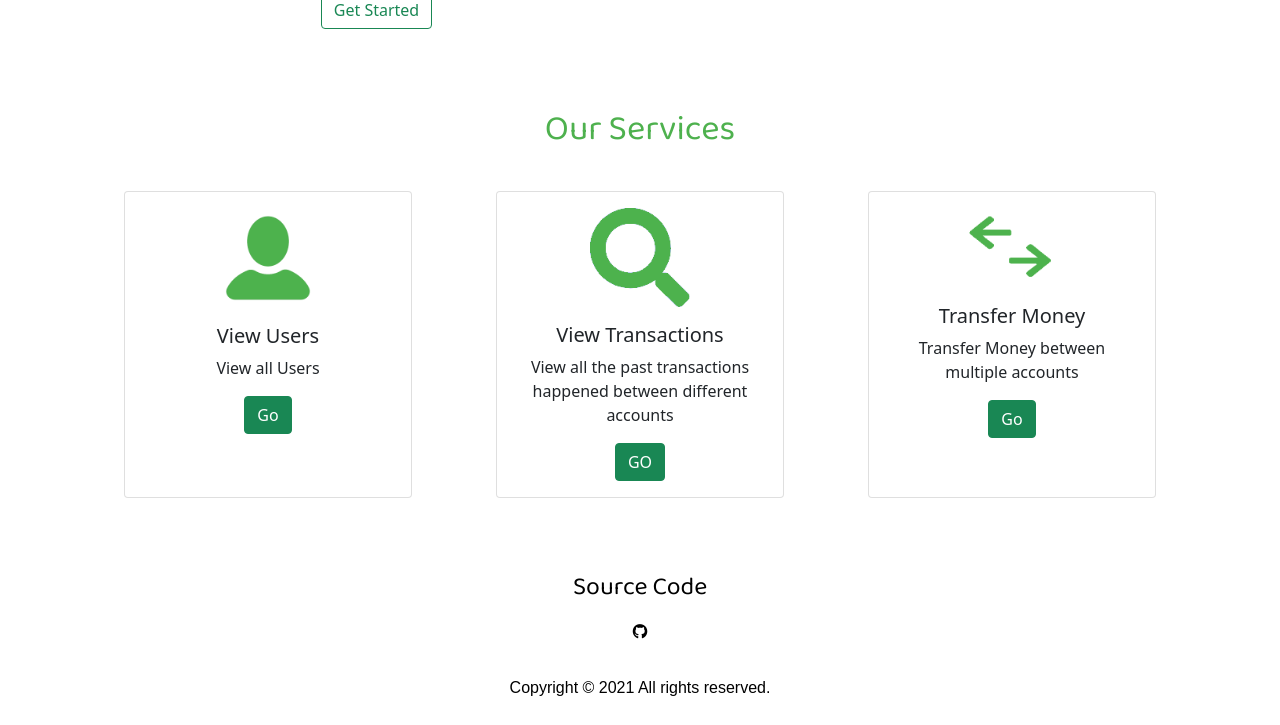
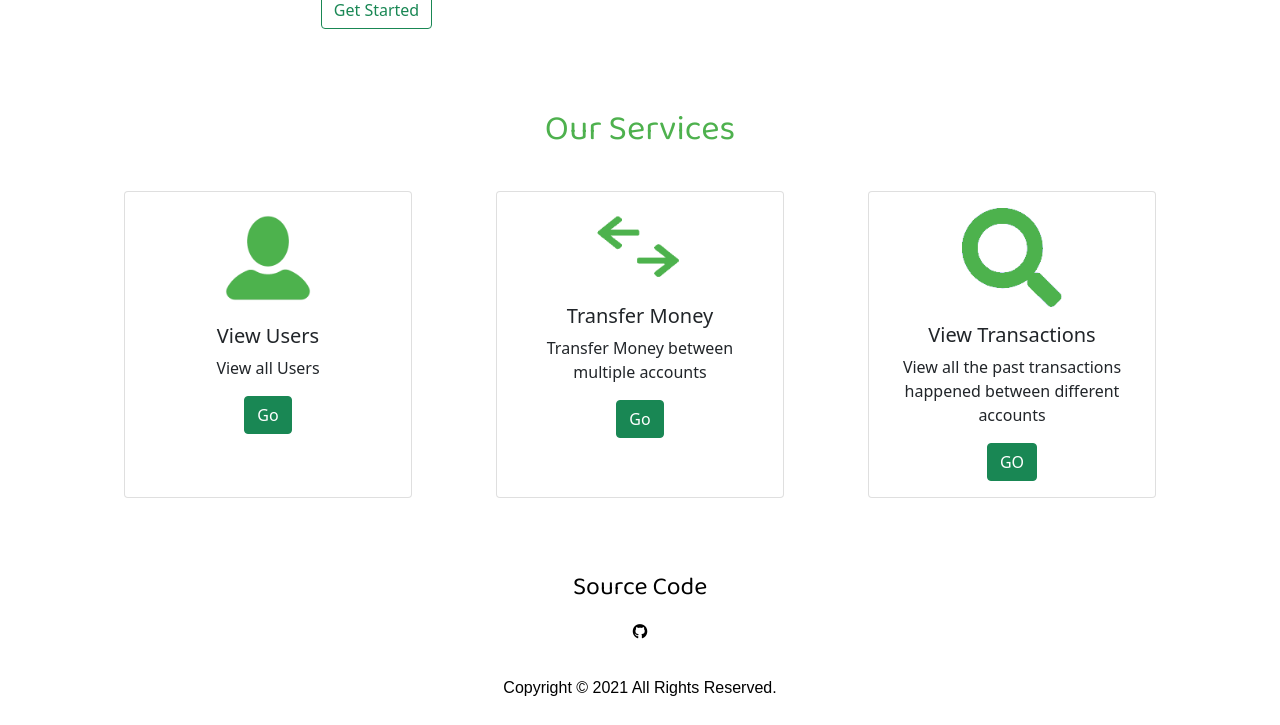
Before and after one commit to shahparas0000/GRIP-TASK-01, a PHP site: page / in a window 1280 px wide. Shown: the part 304-1029 px from the top of the page. Run offline with PHP 8.4, Linux system fonts and the light colour scheme; some libraries are stand-ins or nearby versions.

Commit message:
Added files via upload

```diff
--- a/task1/index.html
+++ b/task1/index.html
@@ -64,20 +64,20 @@
         </div>
 
         <div class="card col-md-3 mx-auto" style="width: 18rem;">
+          <img src="images/transfer.png" class="card-img-top mt-3 img" alt="Responsive Image">
+          <div class="card-body">
+            <h5 class="card-title" id="harry">Transfer Money</h5>
+            <p class="card-text"> Transfer Money between multiple accounts</p>
+            <a href="transfermoney.php" class="btn btn-success">Go</a>
+          </div>
+        </div>
+
+        <div class="card col-md-3 mx-auto" style="width: 18rem;">
           <img src="images/transactions.png" class="card-img-top mt-3 img" alt="Responsive Image">
           <div class="card-body">
             <h5 class="card-title">View Transactions</h5>
             <p class="card-text">View all the past transactions happened between different accounts</p>
             <a href="transactionhistory.php" class="btn btn-success">GO</a>
-          </div>
-        </div>
-
-        <div class="card col-md-3 mx-auto" style="width: 18rem;">
-          <img src="images/transfer.png" class="card-img-top mt-3 img" alt="Responsive Image">
-          <div class="card-body">
-            <h5 class="card-title" id="harry">Transfer Money</h5>
-            <p class="card-text"> Transfer Money between multiple accounts</p>
-            <a href="transfermoney.php" class="btn btn-success">Go</a>
           </div>
         </div>
       </div>
@@ -97,7 +97,7 @@
       </div>
     </div>
     <p class="text-copy">
-      Copyright &copy; 2021 All rights reserved.
+      Copyright &copy; 2021 All Rights Reserved.
     </p>
   </footer>
   <!-- End Footer -->
--- a/task1/transactionhistory.php
+++ b/task1/transactionhistory.php
@@ -104,7 +104,7 @@ while($rows = mysqli_fetch_assoc($query))
       </div>
     </div>
     <p class="text-copy">
-      Copyright &copy; 2021 All rights reserved
+      Copyright &copy; 2021 All Rights Reserved.
     </p>
   </footer>
 <!-- End Footer -->
--- a/task1/transfermoney.php
+++ b/task1/transfermoney.php
@@ -102,7 +102,7 @@
       </div>
     </div>
     <p class="text-copy">
-      Copyright &copy; 2021 All rights reserved
+      Copyright &copy; 2021 All Rights Reserved.
     </p>
   </footer>
 <!-- Footer -->
--- a/task1/userdetails.php
+++ b/task1/userdetails.php
@@ -206,7 +206,7 @@ if(isset($_POST['submit']))
       </div>
     </div>
     <p class="text-copy">
-      Copyright &copy; 2021 All rights reserved
+      Copyright &copy; 2021 All Rights Reserved.
     </p>
   </footer>
   <!-- End Footer -->
```
